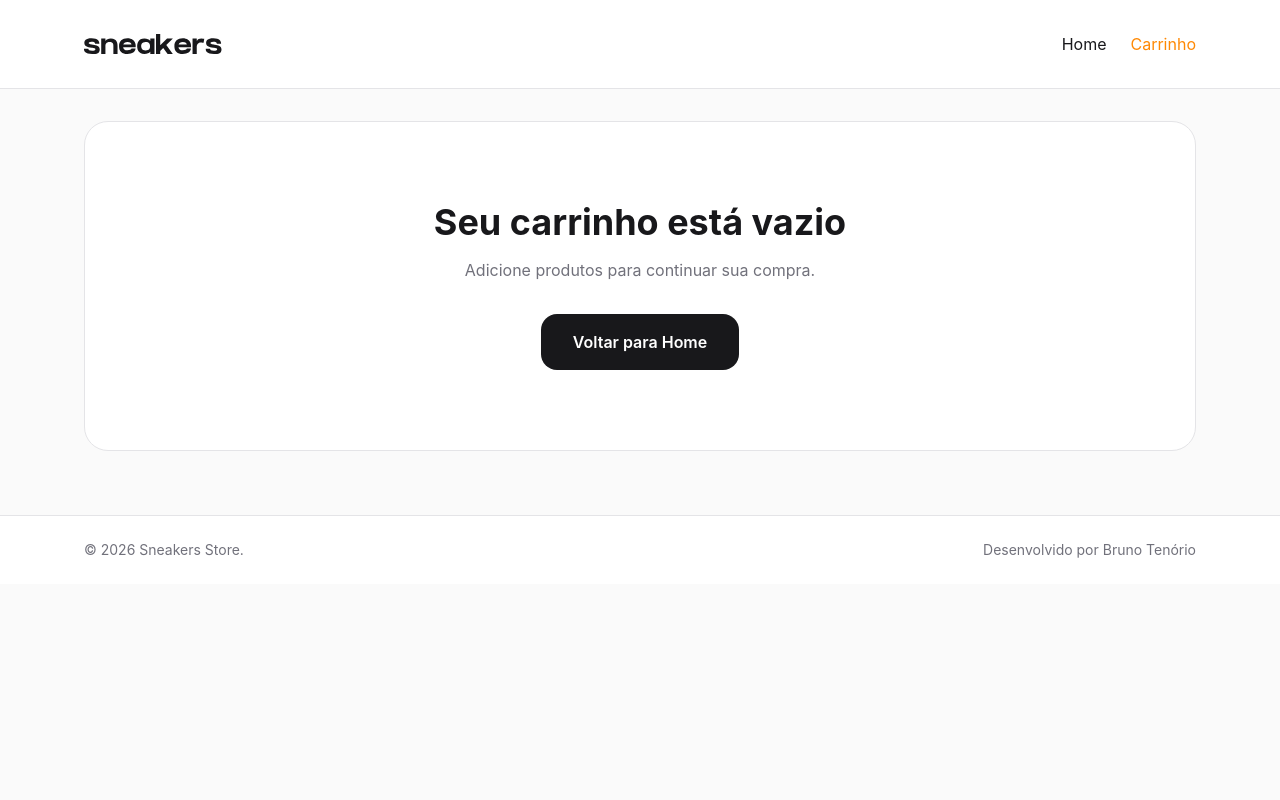
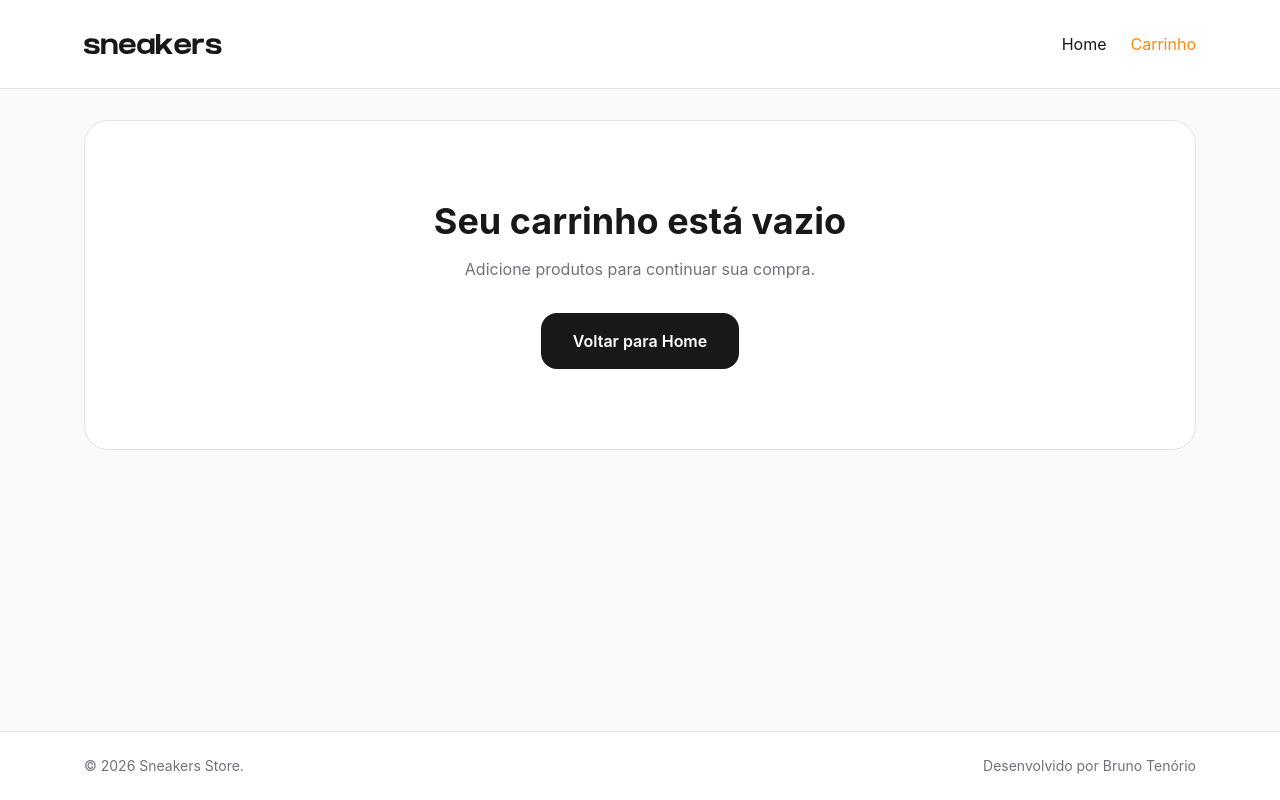
Before and after one commit to tenoriobn/sneakers-store, a React (Vite) app: page /carrinho in a window 1280 px wide. Built offline with nearby package versions, Linux system fonts and the light colour scheme.

Commit message:
refactor: :recycle: implementa header fixo, ajusta offset do main e mantém footer ao final da página

```diff
--- a/index.html
+++ b/index.html
@@ -6,8 +6,8 @@
     <meta name="viewport" content="width=device-width, initial-scale=1.0" />
     <title>Sneakers Store</title>
   </head>
-  <body class="min-h-screen bg-zinc-50 text-zinc-900">
-    <div id="root"></div>
+  <body>
+    <div id="root" class="flex min-h-screen flex-col bg-zinc-50 text-zinc-900"></div>
     <script type="module" src="/src/main.tsx"></script>
   </body>
 </html>
--- a/src/components/CartSummary/index.tsx
+++ b/src/components/CartSummary/index.tsx
@@ -7,7 +7,7 @@ export default function CartSummary({ subtotal, shipping, total }: CartSummaryPr
 
   return (
     <aside
-      className="sticky top-6 h-max rounded-3xl border border-zinc-200 bg-white p-6"
+      className="sticky top-26 h-max rounded-3xl border border-zinc-200 bg-white p-6 md:top-30"
       aria-labelledby="cart-summary-title"
     >
       <header>
--- a/src/components/Footer/index.tsx
+++ b/src/components/Footer/index.tsx
@@ -3,7 +3,7 @@ export default function Footer() {
 
   return (
     <footer
-      className="mt-8 flex max-w-480 flex-col items-center gap-2 border-t border-zinc-200 bg-white px-4 py-6 text-sm text-zinc-500 sm:flex-row sm:justify-between sm:px-6 md:px-8 xl:px-21"
+      className="mt-16 flex max-w-480 flex-col items-center gap-2 border-t border-zinc-200 bg-white px-4 py-6 text-sm text-zinc-500 sm:flex-row sm:justify-between sm:px-6 md:px-8 xl:px-21"
       role="contentinfo"
     >
       <p className="text-center sm:text-left">
--- a/src/components/Header/index.tsx
+++ b/src/components/Header/index.tsx
@@ -11,7 +11,7 @@ export default function Header() {
     }`;
 
   return (
-    <header className="border-b border-zinc-200 bg-white">
+    <header className="fixed z-10 w-full border-b border-zinc-200 bg-white">
       <div className="mx-auto flex w-full max-w-480 items-center justify-between px-4 py-6 md:px-8 md:py-8 xl:px-21">
         <NavLink to="/" className="text-xl font-bold text-zinc-900">
           <Logo className="w-25 text-zinc-900 md:h-5 md:w-34.5" />
--- a/src/layouts/BaseLayout/index.tsx
+++ b/src/layouts/BaseLayout/index.tsx
@@ -7,7 +7,7 @@ export default function BaseLayout() {
     <>
       <Header />
 
-      <main className="mx-auto w-full max-w-480 px-4 py-8 sm:px-6 md:px-8 xl:px-21">
+      <main className="mx-auto w-full max-w-480 flex-1 px-4 pt-26 sm:px-6 md:px-8 md:pt-30 xl:px-21">
         <Outlet />
       </main>
 
```
